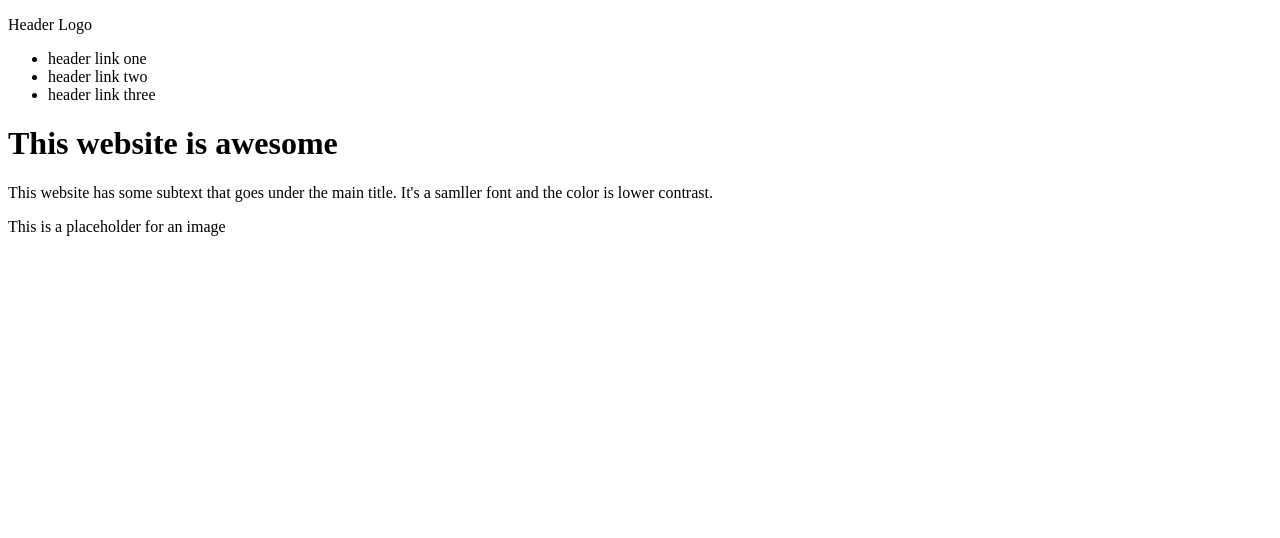
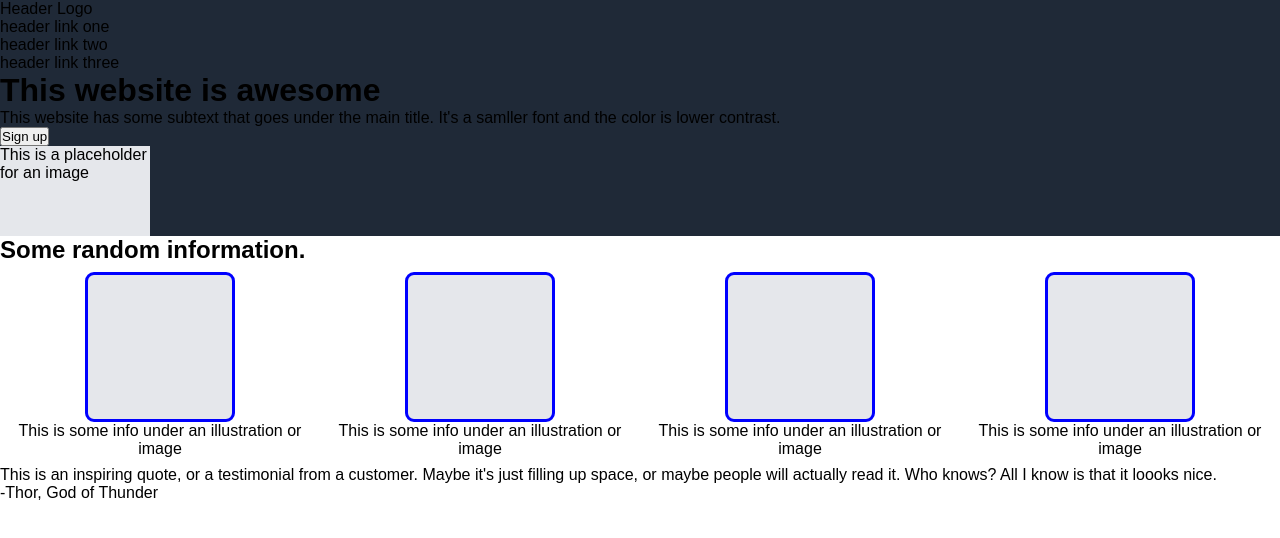
Before and after one commit to laheniel/top-landing-page, a plain HTML site: page index.html in a window 1280 px wide. Drawn offline with Linux system fonts and the light colour scheme.

Commit message:
Add main section to HTML and first rural CSS

```diff
--- a/index.html
+++ b/index.html
@@ -3,6 +3,7 @@
   <head>
     <meta charset="UTF-8" />
     <meta name="viewport" content="width=device-width, initial-scale=1.0" />
+    <link rel="stylesheet" href="style.css" />
     <title>Project Landing Page</title>
   </head>
   <body>
@@ -24,10 +25,50 @@
           samller font and the color is lower contrast.
         </p>
       </div>
+      <button type="button" class="header-btn">Sign up</button>
 
-      <div class="header-image">
+      <div class="header-image header-right image-placeholder">
         <p>This is a placeholder for an image</p>
       </div>
     </header>
+
+    <main>
+      <h2>Some random information.</h2>
+      <div class="items-container">
+        <div class="item">
+          <div class="card image-placeholder"></div>
+          <div class="card-info">
+            <p>This is some info under an illustration or image</p>
+          </div>
+        </div>
+        <div class="item">
+          <div class="card image-placeholder"></div>
+          <div class="card-info">
+            <p>This is some info under an illustration or image</p>
+          </div>
+        </div>
+        <div class="item">
+          <div class="card image-placeholder"></div>
+          <div class="card-info">
+            <p>This is some info under an illustration or image</p>
+          </div>
+        </div>
+        <div class="item">
+          <div class="card image-placeholder"></div>
+          <div class="card-info">
+            <p>This is some info under an illustration or image</p>
+          </div>
+        </div>
+      </div>
+    </main>
+
+    <div class="quote-container">
+      <p class="quote">
+        This is an inspiring quote, or a testimonial from a customer. Maybe it's
+        just filling up space, or maybe people will actually read it. Who knows?
+        All I know is that it loooks nice.
+      </p>
+      <p class="author">-Thor, God of Thunder</p>
+    </div>
   </body>
 </html>
--- a/style.css
+++ b/style.css
@@ -0,0 +1,50 @@
+* {
+  box-sizing: border-box;
+  font-family: Arial, Helvetica, sans-serif;
+  margin: 0;
+  padding: 0;
+}
+
+header {
+  background-color: #1f2937;
+}
+
+/* Delete afterwards */
+.image-placeholder {
+  background-color: blue;
+  width: 150px;
+  height: 100px;
+}
+
+.header-image {
+  width: 150px;
+  height: 90px;
+  background-color: #e5e7eb;
+}
+
+.items-container {
+  display: flex;
+  justify-content: center;
+  gap: 16px;
+  margin: 8px;
+}
+
+.item {
+  display: flex;
+  flex-direction: column;
+  align-items: center;
+}
+
+.card {
+  flex-basis: 150px;
+  display: flex;
+  flex-direction: column;
+  border: 3px solid blue;
+  background-color: #e5e7eb;
+  border-radius: 9px;
+}
+
+.card-info {
+  flex-wrap: wrap;
+  text-align: center;
+}
```
